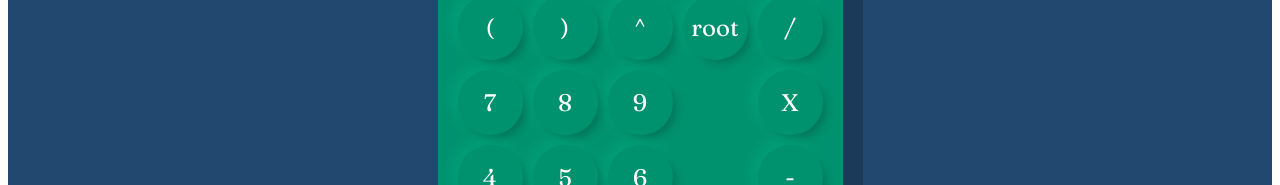
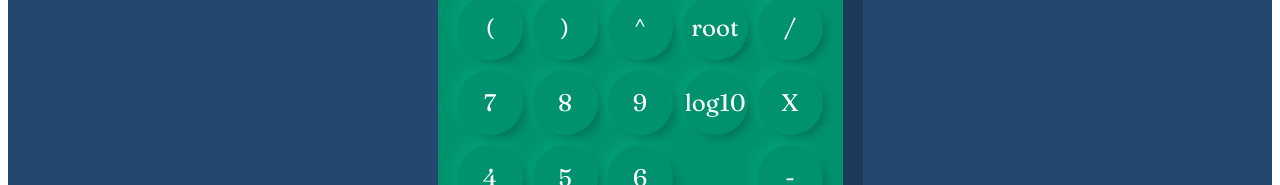
Before and after one commit to JohanChan/AyDS1_practica1_grupo1, an Angular app in the folder calculadora2/: page / in a window 1280 px wide. Shown: the part 348-533 px from the top of the page. Built offline with nearby package versions, Linux system fonts and the light colour scheme.

Commit message:
[logaritmo]

```diff
--- a/calculadora2/src/app/app.component.html
+++ b/calculadora2/src/app/app.component.html
@@ -26,7 +26,7 @@
             <button class="numero" (click)="textSiete()">7</button>
             <button class="numero" (click)="textOcho()">8</button>
             <button class="numero" (click)="textNueve()">9</button>
-            <label for=""></label>
+            <button class="numero" (click)="log()">log10</button>
             <button class="operador" (click)="opcionMulti()">X</button>
             <button class="numero" (click)="textCuatro()">4</button>
             <button class="numero" (click)="textCinco()">5</button>
--- a/calculadora2/src/app/app.component.ts
+++ b/calculadora2/src/app/app.component.ts
@@ -16,6 +16,7 @@ export class AppComponent {
   numeroa: number = 0;
   texto: String = "";
   roott: Boolean = false;
+  logaritmo : Boolean = false;
   constructor(){
   }
 
@@ -162,12 +163,17 @@ export class AppComponent {
   }
 
   igual(){
+    if(this.logaritmo == false){
     console.log(this.texto);
     var c = new Calculator();
     var ans = c.exec(this.texto);
 
     console.log(ans);
     this.pantalla = ans;
+  } else{
+    this.pantalla = this.getBaseLog(10, this.texto)
+    this.logaritmo = false
+  }
   }
 
   //-20x+5=4x,x
@@ -191,4 +197,13 @@ export class AppComponent {
 
     this.pantalla = variable + "=" + solucion;
   }
+
+  //Logaritmo de un numero
+  log(){
+    this.logaritmo = true
+  }
+
+  getBaseLog(x, y) {
+    return Math.log(y) / Math.log(x);
+  }
 }
```
